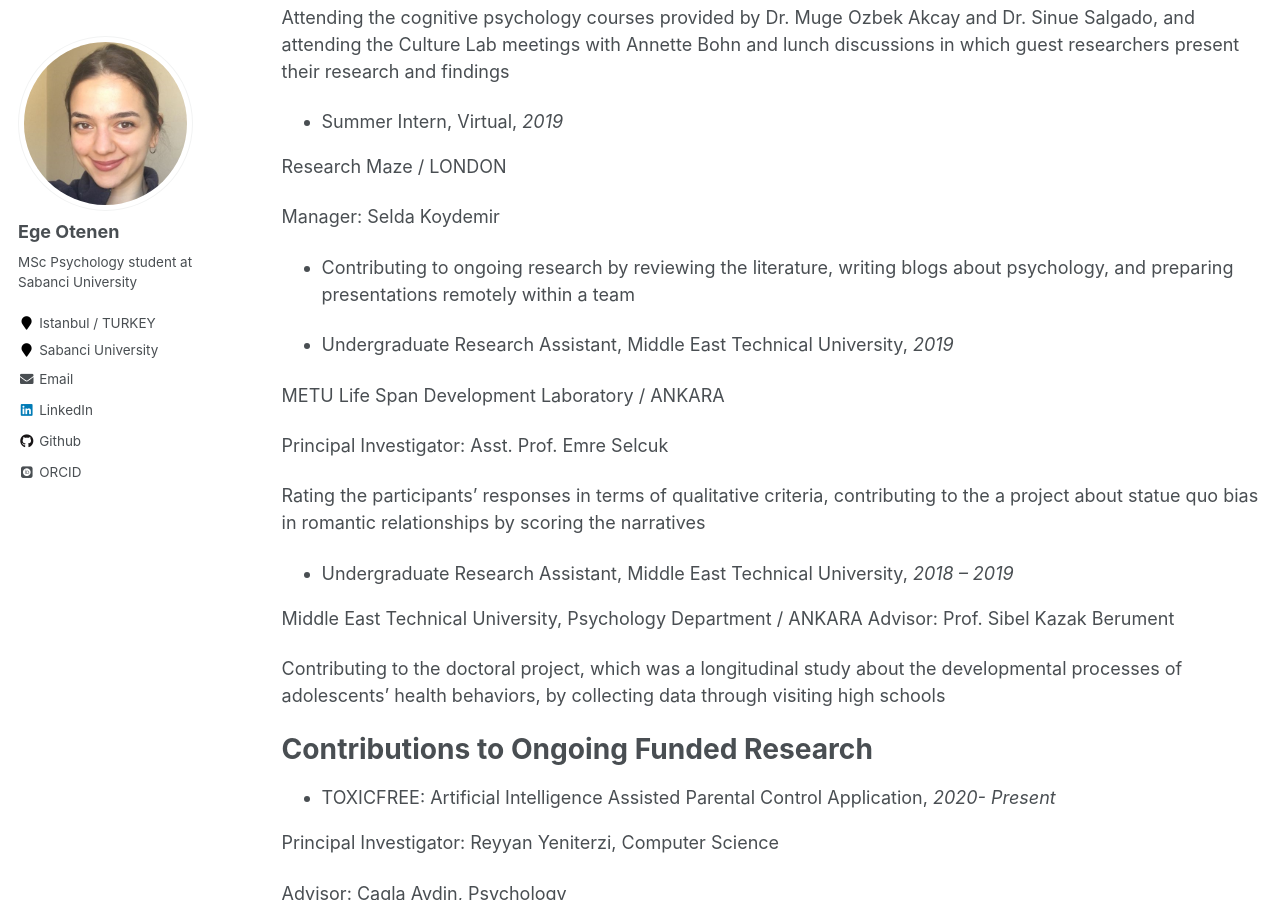
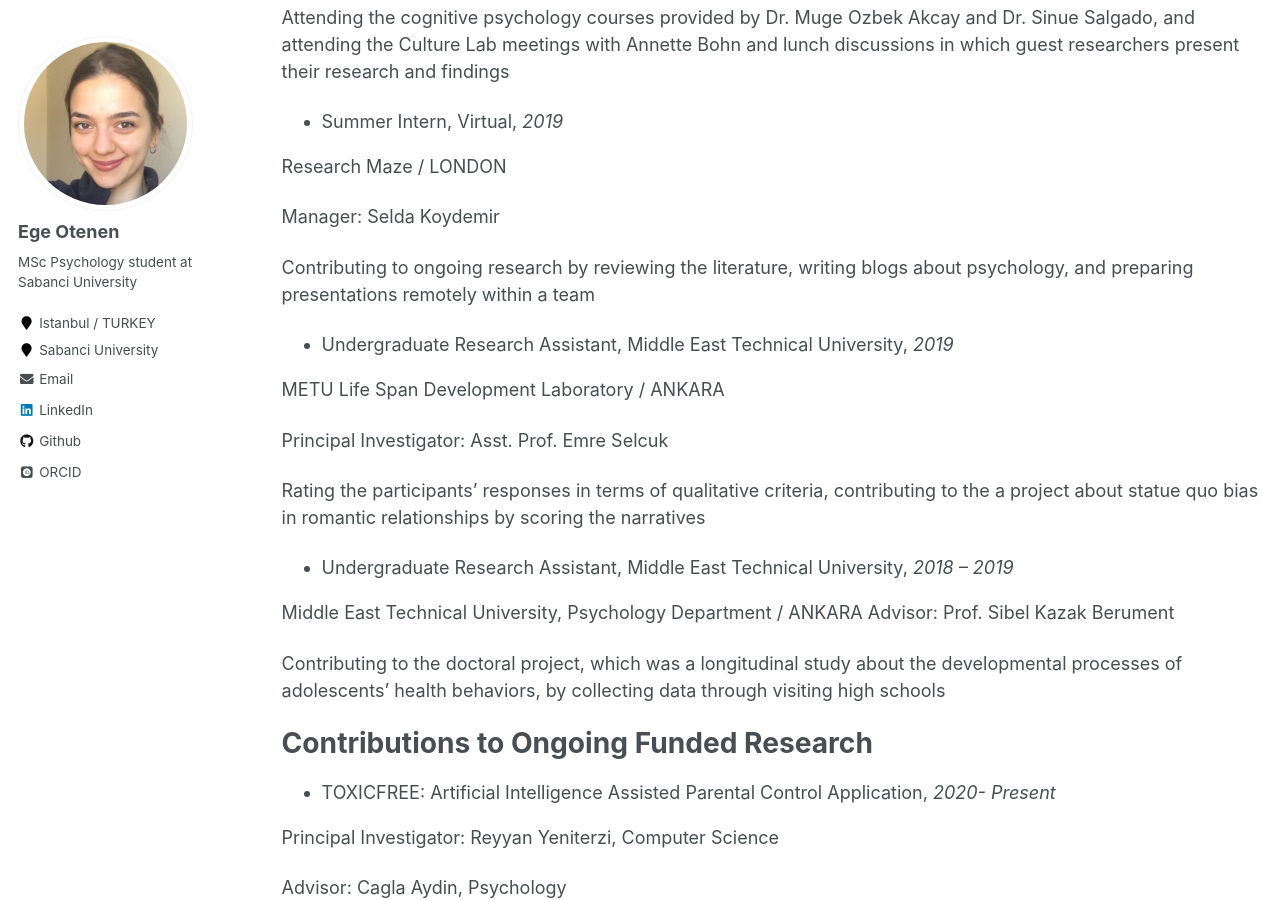
Before and after one commit to egeotenen/egeotenen.github.io, a Jekyll site: the page built from _pages/cv.md, in a window 1280 px wide and 900 px high, scrolled down 2234 px. Built offline with Jekyll 4.4.1, drawn with Linux system fonts in a browser that asks for light colours; some web fonts are replaced.

Commit message:
Update cv.md

```diff
--- a/_pages/cv.md
+++ b/_pages/cv.md
@@ -44,6 +44,7 @@ SPSS, and R
 
 
 
+
 * Project member, Summer Institute in Computational Social Sciences,                      *2021*
 
 SICSS Istanbul / ISTANBUL
@@ -53,6 +54,7 @@ Coordinator: Asst. Prof. Akin Unver
 Collecting social media data by web-scraping and Twitter API, preprocessing data, conducting
 sentiment analysis and topic modeling in R, and Python for the group project about vaccine
 perception in Turkey, and examining the usage of pronouns in anti-vaxxers’ narratives
+
 
 
 
@@ -67,6 +69,7 @@ analysis, bot activity in Python, network visualization in Gephi, meeting with f
 organization (Teyit.org, a signer of IFCN) for the ongoing project about anti-vax movement
 
 
+
 * Lab Member, Sabanci University,						                                  *2020 – Present*
 
 Memory Attention and Cognitive Control Lab / ISTANBUL
@@ -74,6 +77,7 @@ Memory Attention and Cognitive Control Lab / ISTANBUL
 Principal Investigator: Dr. Eren Günseli
 
 Discussing current literature, presenting articles, and discussing ongoing studies to improve
+
 
 
 
@@ -89,6 +93,7 @@ performance
 
 
 
+
 * Undergraduate Research Assistant, Middle East Technical University,        	*2018 – 2020*
 
 METU Child and Adolescent Development Laboratory / ANKARA
@@ -99,6 +104,7 @@ Contributing to the several research projects by collecting life stories from yo
 interviewing women about their early motherhood memories, and collecting data for a study that
 investigates maternal reminiscing in adolescents and autobiographical memory functions via home
 visits, entering the data to SPSS and transcribing the audio records
+
 
 
 
@@ -120,13 +126,15 @@ guest researchers present their research and findings
 
 
 
+
 * Summer Intern, Virtual,							                              		*2019*
 
 Research Maze / LONDON
 
 Manager: Selda Koydemir
 
-  * Contributing to ongoing research by reviewing the literature, writing blogs about psychology, and preparing presentations remotely within a team
+ Contributing to ongoing research by reviewing the literature, writing blogs about psychology, and preparing presentations remotely within a team
+
 
 
 
@@ -138,6 +146,7 @@ METU Life Span Development Laboratory / ANKARA
 Principal Investigator: Asst. Prof. Emre Selcuk
 
   Rating the participants’ responses in terms of qualitative criteria, contributing to the a project about statue quo bias in romantic relationships by scoring the narratives
+
 
 
 
@@ -234,26 +243,26 @@ Teaching Experience
 Responsibilities:  Uploading the course material, reading assignments and exams, helping the exam preparation
 
 
-Graduate Teaching Assistant, Sabanci University,            				 2020 – 2021
+* Graduate Teaching Assistant, Sabanci University,            				 2020 – 2021
 *Course: Experimental Psychology*
 
 Responsibilities: Assisting weekly lab hours, helping the research groups to develop their research, design their projects and analyze their data, grading the assignments
 
 
-Graduate Teaching Assistant, Sabanci University,			            2020 – 2021
+* Graduate Teaching Assistant, Sabanci University,			            2020 – 2021
 
 *Course: Introduction to Psychology*
 
 Responsibilities: Preparing materials for lab hours, holding office hours after exams, preparing online exams, grading assignments
 
 
-Guest Lecturer, Sabanci University,       					            2020 – 2021
+* Guest Lecturer, Sabanci University,       					            2020 – 2021
 
 *Course: Memory*
 
 Responsibilities: Invited to teach one lecture on semantic memory to undergraduate students. Developed and delivered 40 minutes offline lecture video.
 
-Guest Lecturer, Sabanci University,   						 2020 – 2021
+* Guest Lecturer, Sabanci University,   						 2020 – 2021
 
 *Course: Experimental Psychology*
 
```
